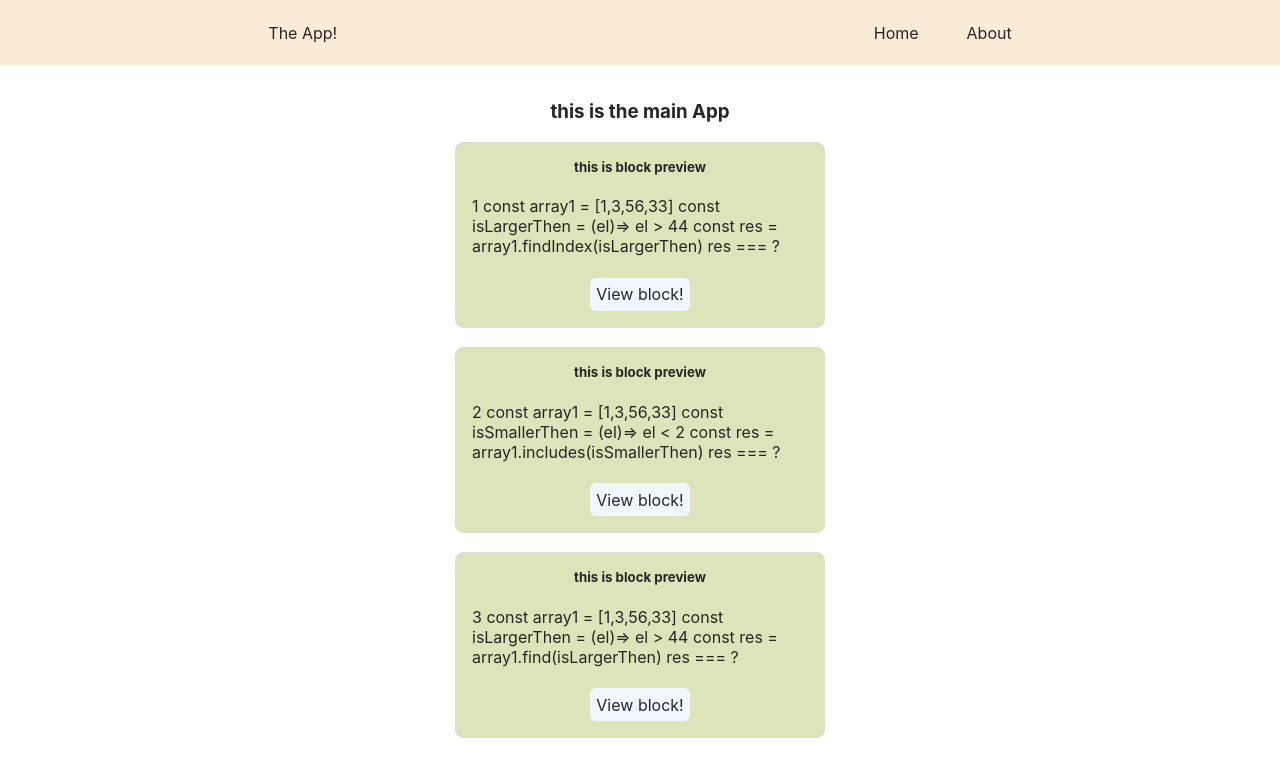
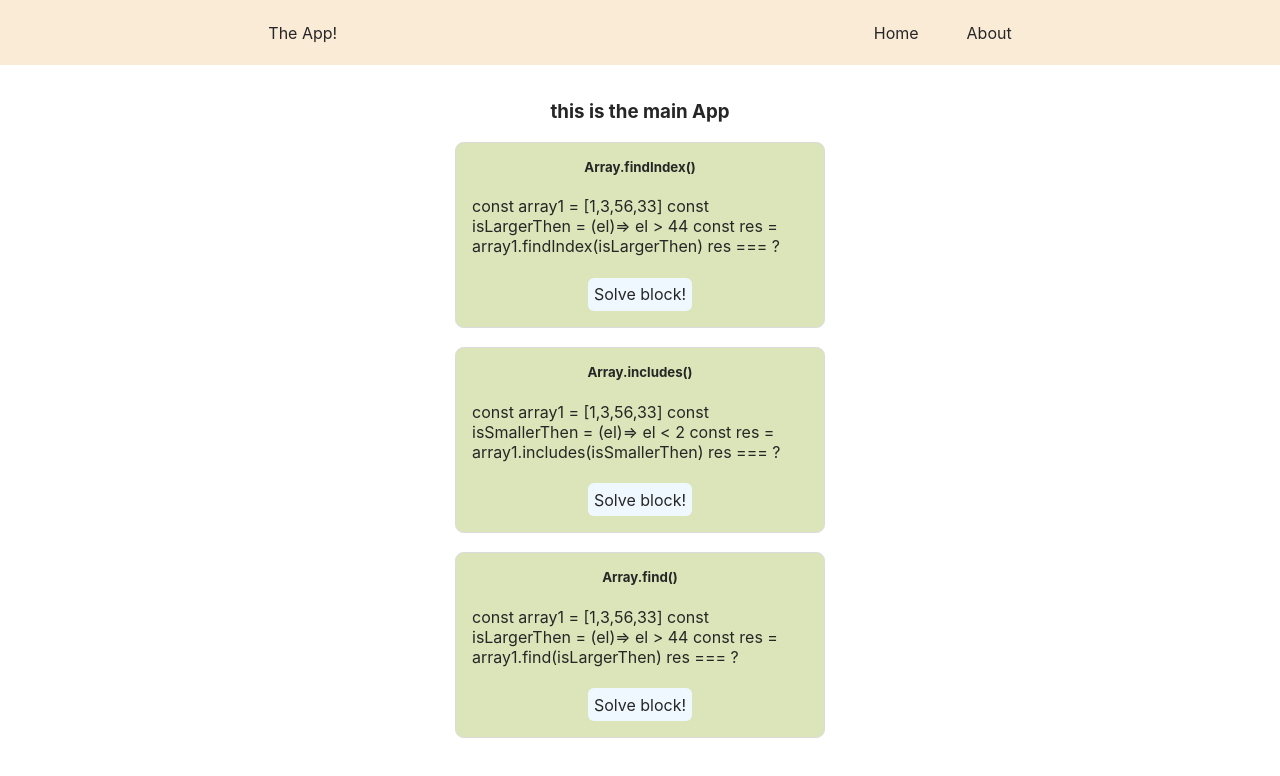
Before and after one commit to nim2rod/multi-user-code-learning, a Vue app: page / in a window 1280 px wide. Shown: the top 776 px of the page. Built offline with nearby package versions, Linux system fonts and the light colour scheme.

Commit message:
add v-model in block-details

```diff
--- a/src/components/preview-block.vue
+++ b/src/components/preview-block.vue
@@ -1,11 +1,12 @@
 <template>
   <section v-if="block" class="card-preview">
-    <h1>this is block preview</h1>
+    <h1>{{ block.topic }}</h1>
     <div>
-      {{ block.id }}
       {{ block.value }}
     </div>
-    <div class="btn-card btn" @click="viewblockDetails(block)">View block!</div>
+    <div class="btn-card btn" @click="viewblockDetails(block)">
+      Solve block!
+    </div>
   </section>
 </template>
 
--- a/src/style/views/details-view.css
+++ b/src/style/views/details-view.css
@@ -8,7 +8,7 @@
     margin-top: 2em;
     border-radius: 2px;
     height: 50vh;
-    width: 42vh;
+    width: 45vh;
     display: flex;
     align-items: center;
     flex-direction: column;
--- a/src/views/block-details.vue
+++ b/src/views/block-details.vue
@@ -5,7 +5,13 @@
       <pre>
         {{ block.value }}
       </pre>
-      <textarea class="text-area" name="" id=""> {{ block.value }} </textarea>
+      <textarea
+        class="text-area"
+        name=""
+        id=""
+        @input="onChange"
+        v-model="blockRes"
+      ></textarea>
       <button @click="goBack()">go back</button>
     </section>
   </section>
@@ -18,19 +24,24 @@ export default {
   data() {
     return {
       block: null,
+      blockRes: null,
     };
   },
-  created() {
+  async created() {
     const { id } = this.$route.params;
-    console.log("id:", id);
-    blockService.getById(id).then((currBlock) => {
-      console.log("block", currBlock);
+    await blockService.getById(id).then((currBlock) => {
       this.block = currBlock;
+      this.blockRes = currBlock.value;
     });
+
+    // this.blockRes = block.value;
   },
   methods: {
     goBack() {
       this.$router.push(`/`);
+    },
+    onChange() {
+      console.log(this.blockRes);
     },
   },
 };
```
